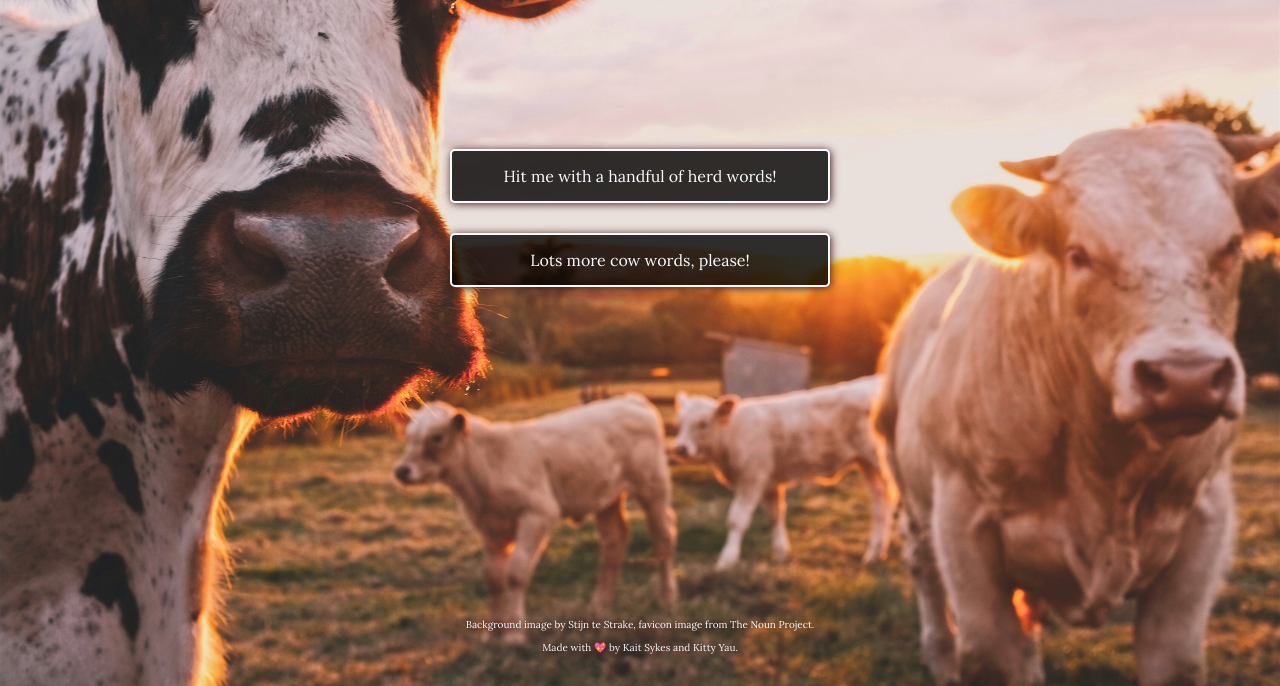
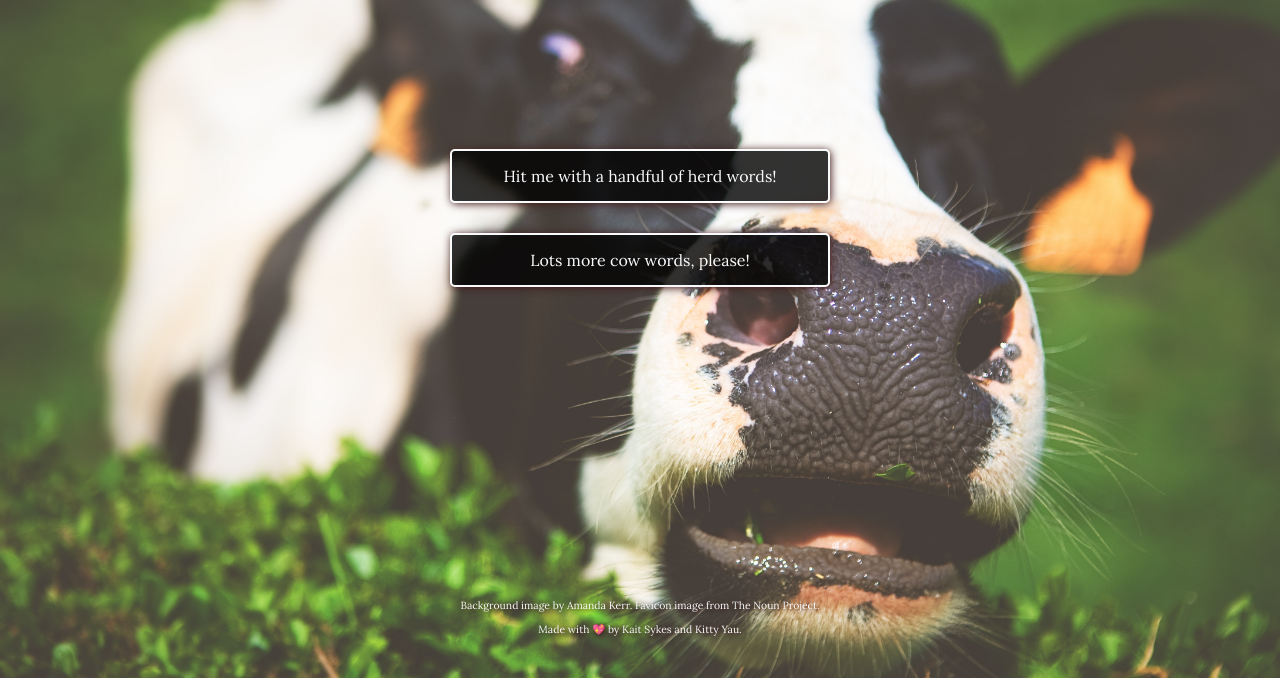
Before and after one commit to kitKait/cow-ipsum, a website: page index.html in a window 1280 px wide. Shown: the part 154-840 px from the top of the page. Drawn offline with nearby package versions, Linux system fonts and the light colour scheme; some packages are replaced by stand-ins of ours; a script that the page names is missing.

Commit message:
changed background image + some styling

```diff
--- a/dev/styles/base/_baseStyles.scss
+++ b/dev/styles/base/_baseStyles.scss
@@ -1,6 +1,6 @@
 body {
 	font-size: 62.5%;
-	background: url(../../assets/stijn-te-strake-316914.jpg) no-repeat;
+	background: url(../../assets/amanda-kerr-226442.jpg) no-repeat;
 	background-size: cover;
 	height: 100vh;
 	width: 100%;
--- a/dev/styles/base/_typography.scss
+++ b/dev/styles/base/_typography.scss
@@ -19,3 +19,11 @@ h2 {
 	font-size: 1.2rem;
 	padding: 15px 0;
 }
+
+footer p {
+	font-size: 0.65rem;
+}
+
+header h1 a:hover {
+	color: $background;
+}
--- a/dev/styles/partials/_footer.scss
+++ b/dev/styles/partials/_footer.scss
@@ -1,12 +1,18 @@
 footer {
     // background: $black;
     position: absolute;
-    bottom: -5%;
+    bottom: 0;
     left: 0;
     right: 0;
     color: $background;
     text-align: center;
     text-shadow: 1px 1px 5px $brown;
+}
+
+.footerWrapper {
+    max-width: 1170px;
+	width: 70%;
+	margin: 2rem auto 0 auto;
 }
 
 a {
--- a/index.html
+++ b/index.html
@@ -16,7 +16,7 @@
 	<main>
 		<header>
 			<div class="wrapper">
-				<h1>Herd of Words</h1>
+				<h1><a href="/">Herd of Words</a></h1>
 				<h2>An udderly delightful lorem ipsum generator 🐮</h2>
 			</div>
 		</header>
@@ -34,8 +34,8 @@
 		</section>
 
 		<footer>
-			<div class="wrapper">
-				<p>Background image by <a href="">Stijn te Strake</a>, favicon image from <a href="">The Noun Project</a>.</p>
+			<div class="footerWrapper">
+				<p>Background image by <a href="https://unsplash.com/photos/yuvIQtair0c">Amanda Kerr</a>. Favicon image from <a href="https://thenounproject.com/search/?q=cow&i=1073862">The Noun Project</a>.</p>
 				<p>Made with 💖 by <a href="https://www.kaitsykes.com/">Kait Sykes</a> and <a href="http://kittyyau.com/">Kitty Yau</a>.</p>
 			</div>
 		</footer>
--- a/public/styles/style.css
+++ b/public/styles/style.css
@@ -149,9 +149,15 @@ h2 {
   font-size: 1.2rem;
   padding: 15px 0; }
 
+footer p {
+  font-size: 0.65rem; }
+
+header h1 a:hover {
+  color: #F8FAFC; }
+
 body {
   font-size: 62.5%;
-  background: url(../../assets/stijn-te-strake-316914.jpg) no-repeat;
+  background: url(../../assets/amanda-kerr-226442.jpg) no-repeat;
   background-size: cover;
   height: 100vh;
   width: 100%; }
@@ -166,12 +172,17 @@ body {
 
 footer {
   position: absolute;
-  bottom: -5%;
+  bottom: 0;
   left: 0;
   right: 0;
   color: #F8FAFC;
   text-align: center;
   text-shadow: 1px 1px 5px #421919; }
+
+.footerWrapper {
+  max-width: 1170px;
+  width: 70%;
+  margin: 2rem auto 0 auto; }
 
 a {
   text-decoration: none;
```
Also changed, not shown: assets/amanda-kerr-226442.jpg (added).
